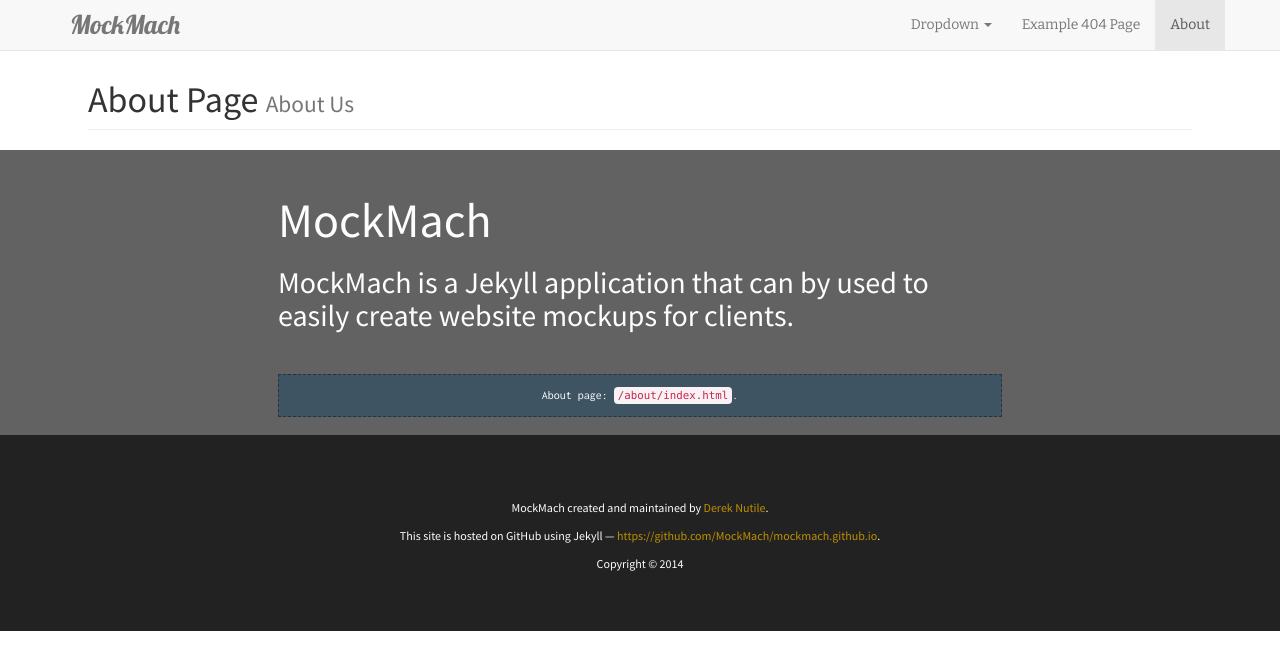
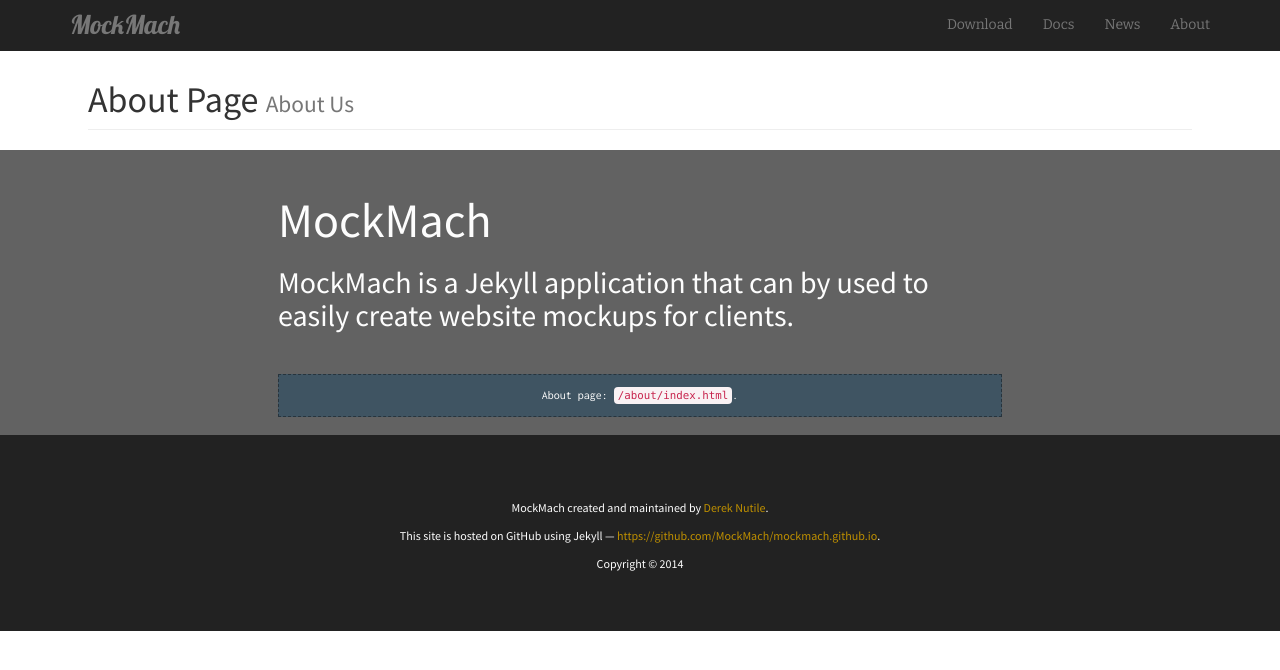
Before and after one commit to MockMach/mockmach.github.io, a Jekyll site: the page built from about/index.html, in a window 1280 px wide. Shown: the top 670 px of the page. Built offline with Jekyll 4.4.1, drawn with Linux system fonts in a browser that asks for light colours.

Commit message:
Landing page uses a navbar now.  Edits to the navbar.

```diff
--- a/_includes/menus/main_navigation.html
+++ b/_includes/menus/main_navigation.html
@@ -16,21 +16,10 @@
     <div class="collapse navbar-collapse">
 
       <ul class="nav navbar-nav navbar-right" id="nav-links">
-        <li class="dropdown">
-          <a href="#" class="dropdown-toggle" data-toggle="dropdown">Dropdown <span class="caret"></span></a>
-          <ul class="dropdown-menu" role="menu">
-            <li><a href="#">Action</a></li>
-            <li><a href="#">Another action</a></li>
-            <li><a href="#">Something else here</a></li>
-            <li class="divider"></li>
-            <li class="dropdown-header">Nav header</li>
-            <li><a href="#">Separated link</a></li>
-            <li><a href="#">One more separated link</a></li>
-          </ul>
-        </li>
-
-        <li><a href="{{ site.baseurl }}/404.html">Example 404 Page</a></li>
-        <li{% if page.navbar == 'about' %} class="active"{% endif %}><a href="{{ site.baseurl }}/about">About</a></li>
+        <li{% if page.active == 'download' %} class="active"{% endif %}><a href="{{ site.baseurl }}/download">Download</a></li>
+        <li{% if page.active == 'docs' %} class="active"{% endif %}><a href="{{ site.baseurl }}/docs">Docs</a></li>
+        <li{% if page.active == 'news' %} class="active"{% endif %}><a href="{{ site.baseurl }}/news">News</a></li>
+        <li{% if page.active == 'about' %} class="active"{% endif %}><a href="{{ site.baseurl }}/about">About</a></li>
       </ul><!-- /#nav-links -->
     </div><!--/.nav-collapse -->
 
--- a/assets/css/custom.css
+++ b/assets/css/custom.css
@@ -51,6 +51,8 @@ a:visited { color: #bf9000; }
 
 /* override to .col class padding */
 .cancel-col-padding { padding-left: 0px; padding-right: 0px; }
+
+.navbar-default { background-color: #222222; border-color: #222222; }
 
 .navbar-brand { font-family: "Lobster"; font-weight: 100; font-size: 26px; }
 
--- a/assets/scss/custom.scss
+++ b/assets/scss/custom.scss
@@ -106,7 +106,9 @@ a:visited { color: $colorHighlightPrimary; }
   padding-right: 0px;
 }
 
-.navbar-default .navbar-brand {
+.navbar-default {
+  background-color: $colorPrimary;
+  border-color: $colorPrimary;
 }
 
 .navbar-brand {
--- a/index.html
+++ b/index.html
@@ -1,5 +1,5 @@
 ---
-layout: landing
+layout: default
 ---
 
 
```
